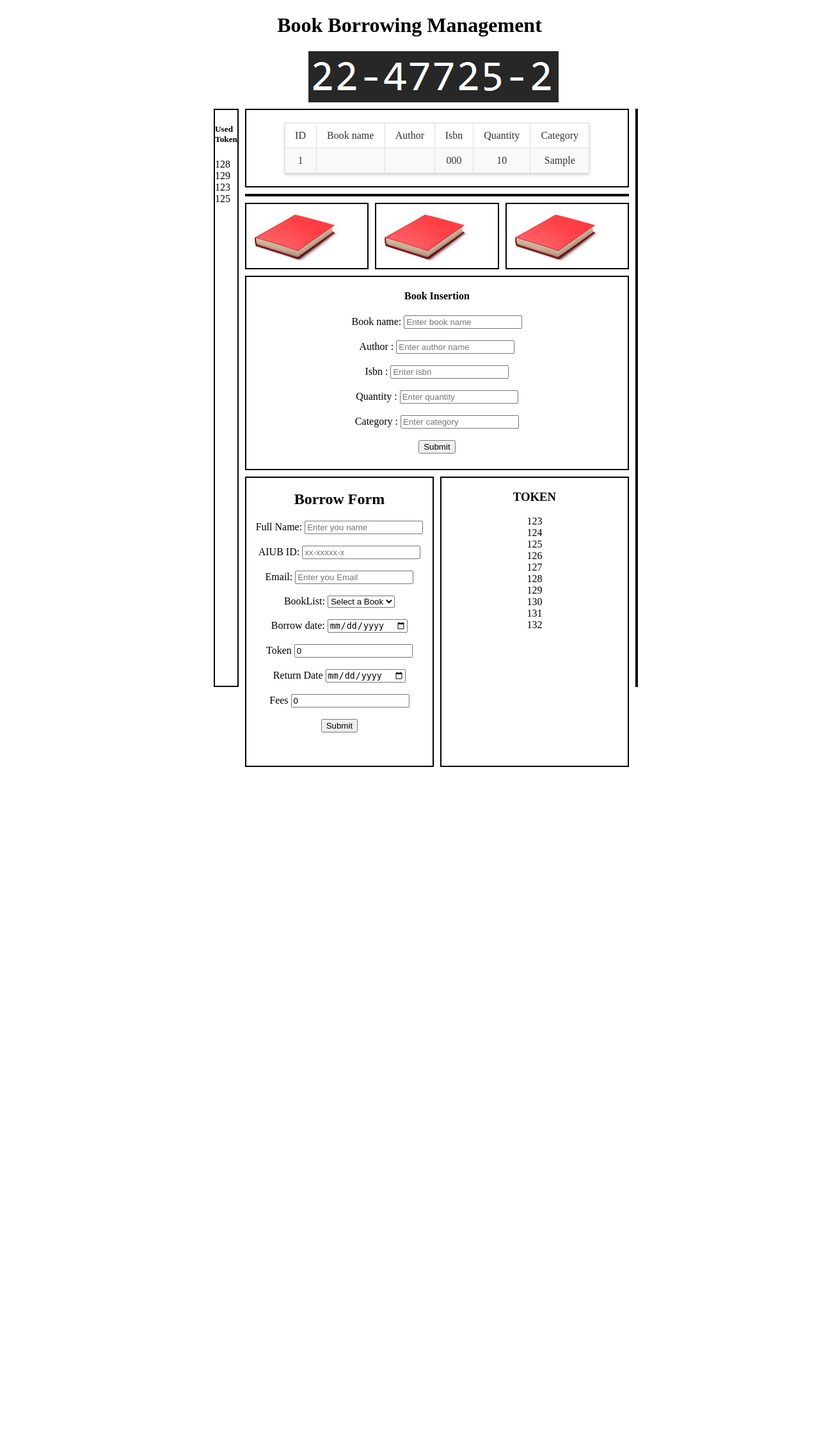
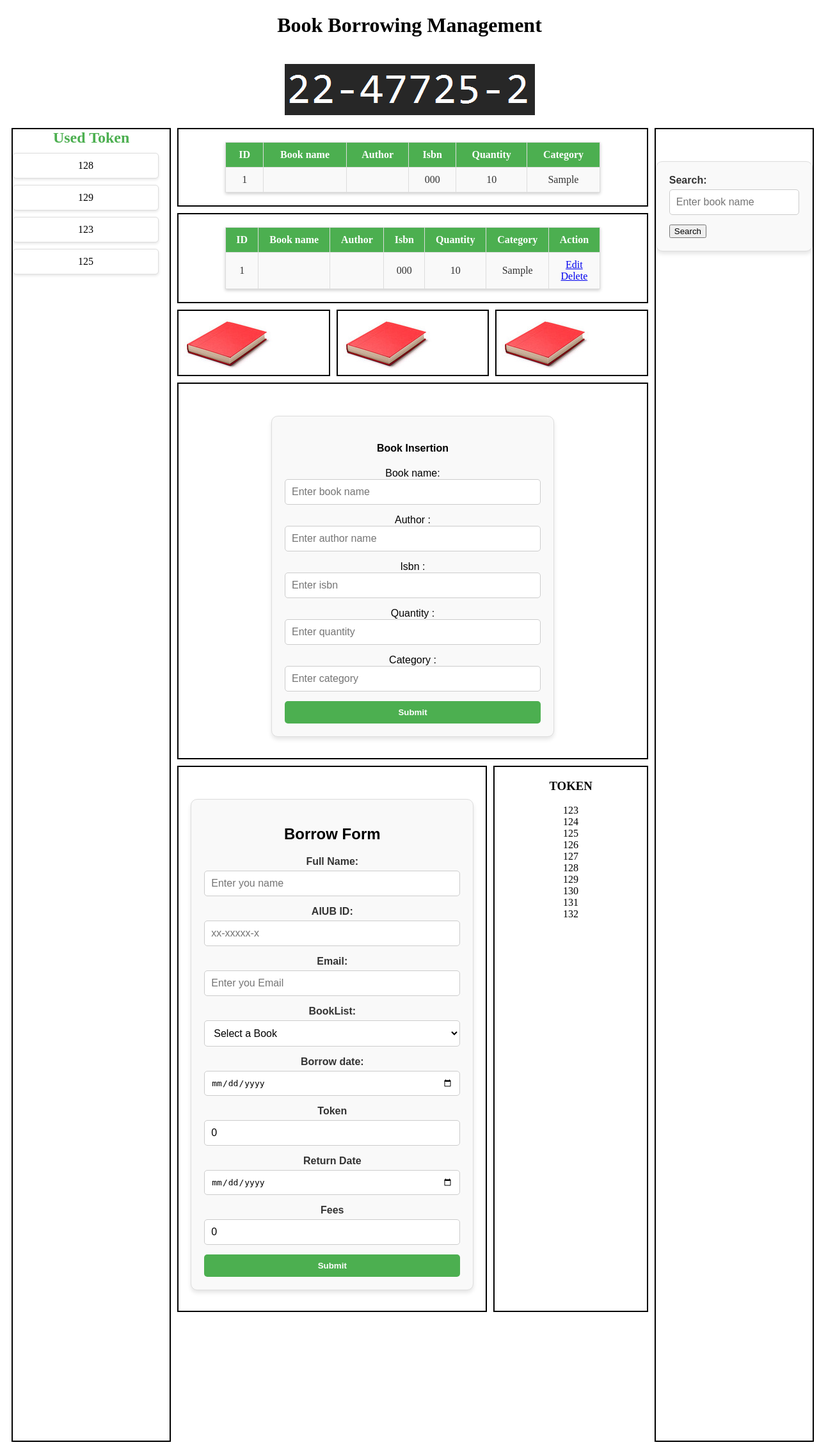
Before and after one commit to riyadhullah/LAB_Project, a PHP site: page / in a window 1280 px wide. Shown: the whole page at 64% size. Before the commit the page ends 1199 px from the top, so only its background shows below. Run offline with PHP 8.4, Linux system fonts and the light colour scheme; tables that the repository leaves empty or names only in its code hold one stand-in row (values such as "Sample post"); data that the repository does not hold is empty.

Commit message:
a lot of changes

```diff
--- a/index.php
+++ b/index.php
@@ -4,6 +4,8 @@
     $query = "select * from bookrecords";
 
     $result = mysqli_query($conn, $query);
+    $result1 = mysqli_query($conn, $query);
+    $result2 = mysqli_query($conn, $query);
 ?>
 
 
@@ -30,8 +32,7 @@
 
                         foreach ($usedToken as $key)
                         {
-                            echo $key;
-                            echo "<br>";
+                            echo "<div class='token-box'>$key</div>";
                         }
                     }
                 ?>
@@ -42,12 +43,12 @@
                         <table class="table">
 
                             <tr>
-                                <td>ID</td>
-                                <td>Book name</td>
-                                <td>Author</td>
-                                <td>Isbn</td>
-                                <td>Quantity</td>
-                                <td>Category</td>
+                                <th>ID</th>
+                                <th>Book name</th>
+                                <th>Author</th>
+                                <th>Isbn</th>
+                                <th>Quantity</th>
+                                <th>Category</th>
                             </tr>
                             <?php
                                 while($row = mysqli_fetch_assoc($result))
@@ -67,7 +68,39 @@
 
                         </table>
                     </div>
-                    <div class="mid12"></div>
+                    <div class="mid12">
+                        <table class="table">
+
+                            <tr>
+                                <th>ID</th>
+                                <th>Book name</th>
+                                <th>Author</th>
+                                <th>Isbn</th>
+                                <th>Quantity</th>
+                                <th>Category</th>
+                                <th>Action</th>
+                            </tr>
+                            <?php
+                                while($rows = mysqli_fetch_assoc($result1))
+                                {
+                                    echo "<tr>
+                                    <td>$rows[id]</td>
+                                    <td>$rows[bookName]</td>
+                                    <td>$rows[authorName]</td>
+                                    <td>$rows[isbn]</td>
+                                    <td>$rows[quantity]</td>
+                                    <td>$rows[category]</td>
+                                    <td>
+                                        <a href='edit.php?id=$rows[id]' >Edit</a><br>
+                                        <a href='delete.php?id=$rows[id]' >Delete</a>
+                                    </td>
+                                    </tr>";
+                                }
+
+                            ?>
+
+                        </table>
+                    </div>
                 </div>
                 <div class="mid2">
                     <div class="mid21"><img src ="book01.jpg" class="img_center"></div>
@@ -77,11 +110,11 @@
                 <div class="mid3">
                     <form style="text-align: center;" action="insertData.php" method="post">
                         <h4>Book Insertion</h4>
-                        Book name: <input type="Text" placeholder="Enter book name" name="bookName" id="bookName"><br><br>
-                        Author   : <input type="Text" placeholder="Enter author name" name="authorName" id="authorName"><br><br>
-                        Isbn     : <input type="Text" placeholder="Enter isbn" name="isbn" id="isbn"><br><br>
-                        Quantity : <input type="Text" placeholder="Enter quantity" name="quantity" id="quantity"><br><br>
-                        Category : <input type="Text" placeholder="Enter category" name="category" id="category"><br><br>
+                        Book name: <input type="Text" placeholder="Enter book name" name="bookName" id="bookName" required>
+                        Author   : <input type="Text" placeholder="Enter author name" name="authorName" id="authorName" required>
+                        Isbn     : <input type="Text" placeholder="Enter isbn" name="isbn" id="isbn" required>
+                        Quantity : <input type="Text" placeholder="Enter quantity" name="quantity" id="quantity" required>
+                        Category : <input type="Text" placeholder="Enter category" name="category" id="category" required>
                         <input type="submit" name="submit" id="submit">
                     </form>
                 </div>
@@ -92,52 +125,36 @@
 
                             <label>Full Name:</label>
                             <input type="text" placeholder="Enter you name" name="name" id ="name" required>
-                            <br><br>
 
                             <label>AIUB ID:</label>
                             <input type="text" placeholder="xx-xxxxx-x" name="id" id="id" required>
-                            <br><br>
 
                             <label>Email:</label>
                             <input type="text" placeholder="Enter you Email" name="email" id="email" required>
-                            <br><br>
 
                             <label>BookList:</label>
                             <select name="book" id="book" required>
                                 <option value="" disabled selected>Select a Book</option>
 
-                                <option >Book2</option>
-                                <option value="Book3">Book3</option>
-                                <option value="Book4">Book4</option>
-                                <option value="Book5">Book5</option>
-                                <option value="Book6">Book6</option>
-                                <option value="Book7">Book7</option>
-                                <option value="Book8">Book8</option>
-
                                 <?php
-                                    while($row = mysqli_fetch_assoc($result))
+                                    while($row = mysqli_fetch_assoc($result2))
                                     {
                                         echo "<option value='{$row['bookName']}'>{$row['bookName']}</option>";
                                     }
                                 ?>
                             </select>
-                            <br><br>
 
                             <label >Borrow date:</label>
                             <input type="date" name="borrowDate" id="borrowDate" required>
-                            <br><br>
 
                             <label > Token</label>
                             <input type="number" id="token" name="token" min="0" value="0">
-                            <br><br>
 
                             <label >Return Date</label>
                             <input type="date" id="returnDate" name="returnDate" required>
-                            <br><br>
 
                             <label >Fees</label>
                             <input type="number" id="fees" name="fees" min="0" step="10" value="0" >
-                            <br><br>
 
                             <input type="submit" name="submit" value="Submit">
 
@@ -163,7 +180,11 @@
                 </div>
             </div>
             <div class="right">
-
+            <form action="searchResults.php" method="POST">
+                <label for="search">Search:</label>
+                <input type="text" id="bookName" name="bookName" placeholder="Enter book name" required>
+                <button type="submit">Search</button>
+            </form>
             </div>
         </div>
     </div>
--- a/style.css
+++ b/style.css
@@ -1,15 +1,21 @@
 .fullBody{
     display: flex;
     flex-direction: column;
-    width: 50%;
+    width: 100%;
     margin: auto;
 }
 
-.img{
+.img {
     display: flex;
-    width: 50%;
-    margin: auto;
-    margin-bottom: 10px;
+    justify-content: center; /* Center horizontally */
+    align-items: center; /* Center vertically */
+    height: 15vh; /* Full viewport height */
+    margin: auto; /* Center the container */
+}
+
+.img_center {
+    max-width: 100%; /* Ensure the image is responsive */
+    height: auto; /* Maintain aspect ratio */
 }
 
 .h1{
@@ -22,24 +28,44 @@
 }
 
 .left{
-    flex: 1 1 calc(50% );
+    flex: 1 1 calc(20% );
     width: 150px;
-    height: 900px;
+    height: 2050px;
     border: 2px black solid;
     margin-left: 10px;
 }
 
+.left h5 {
+    margin: 0; /* Remove default margin */
+    color: #4CAF50; /* Green color */
+    font-size: 1.5em; /* Larger font size */
+    text-align: center; /* Center the heading text */
+}
+
+/* Style for the token boxes */
+.token-box {
+    border: 1px solid #ddd; /* Light gray border */
+    border-radius: 5px; /* Rounded corners */
+    padding: 10px 15px; /* Inner spacing */
+    background-color: #ffffff; /* White background */
+    margin: 10px 0; /* Spacing between boxes */
+    text-align: center; /* Center the text inside the box */
+    width: 80%; /* Responsive width */
+    box-shadow: 0 2px 4px rgba(0, 0, 0, 0.1); /* Subtle shadow */
+}
+
 .mid{
+    flex: 1 1 calc(60% );
     width: 600px;
     height: 900px;
     margin-left: 10px;
 }
 
 .right{
-    flex: 1 1 calc(50% );
+    flex: 1 1 calc(20% );
 
     width: 150px;
-    height: 900px;
+    height: 2050px;
     border: 2px black solid;
     margin-left: 10px;
 }
@@ -92,23 +118,23 @@
     border: 2px black solid;
 }
 .mid3{
-    flex: 1 1 calc(33.333% - 20px);
-    height: 300px;
+    flex: 1 1 calc(50% - 20px);
+    height: 65%;
     border: 2px black solid;
     margin-bottom: 10px;
 }
-
 .mid4{
     flex: 1 1 calc(33.333% - 20px);
+    height: 450px;
     display: flex;
     flex-direction: row;
     margin-bottom: 10px;
 }
 
 .mid41{
-    flex: 1 1 calc(33.333% - 20px);
+    flex: 1 1 calc(66.333% - 20px);
     width: 450px;
-    height: 450px;
+    height: 850px;
     margin: auto;
     border: 2px black solid;
     text-align: center;
@@ -118,7 +144,7 @@
 .mid42{
     flex: 1 1 calc(33.333% - 20px);
     width: 150px;
-    height: 450px;
+    height: 850px;
     text-align: center;
     border: 2px black solid;
 }
@@ -154,3 +180,67 @@
 .table td {
     color: #333;
 }
+
+form {
+    max-width: 400px;
+    margin: 50px auto;
+    padding: 20px;
+    background-color: #f9f9f9;
+    border: 1px solid #ddd;
+    border-radius: 10px;
+    box-shadow: 0 4px 6px rgba(0, 0, 0, 0.1);
+    font-family: Arial, sans-serif;
+}
+
+/* Form labels */
+label {
+    display: block;
+    margin-bottom: 5px;
+    font-weight: bold;
+    color: #333;
+}
+
+/* Text inputs, dropdowns, and date inputs */
+input[type="text"],
+input[type="number"],
+input[type="date"],
+select {
+    width: 100%;
+    padding: 10px;
+    margin-bottom: 15px;
+    border: 1px solid #ccc;
+    border-radius: 5px;
+    box-sizing: border-box;
+    font-size: 1em;
+}
+
+/* Dropdown styling */
+select {
+    background-color: #fff;
+    cursor: pointer;
+}
+
+/* Submit button */
+input[type="submit"] {
+    width: 100%;
+    padding: 10px;
+    background-color: #4CAF50;
+    color: white;
+    border: none;
+    border-radius: 5px;
+    cursor: pointer;
+    font-weight: bold;
+    transition: background-color 0.3s ease;
+}
+
+input[type="submit"]:hover {
+    background-color: #45a049;
+}
+
+/* Responsive design for small screens */
+@media (max-width: 600px) {
+    form {
+        width: 90%;
+        padding: 15px;
+    }
+}
```
Also changed, not shown: Process.php (+13 -0 lines), delete.php (added, +15 -0 lines), edit.php (added, +138 -0 lines), searchResults.php (added, +24 -0 lines).
